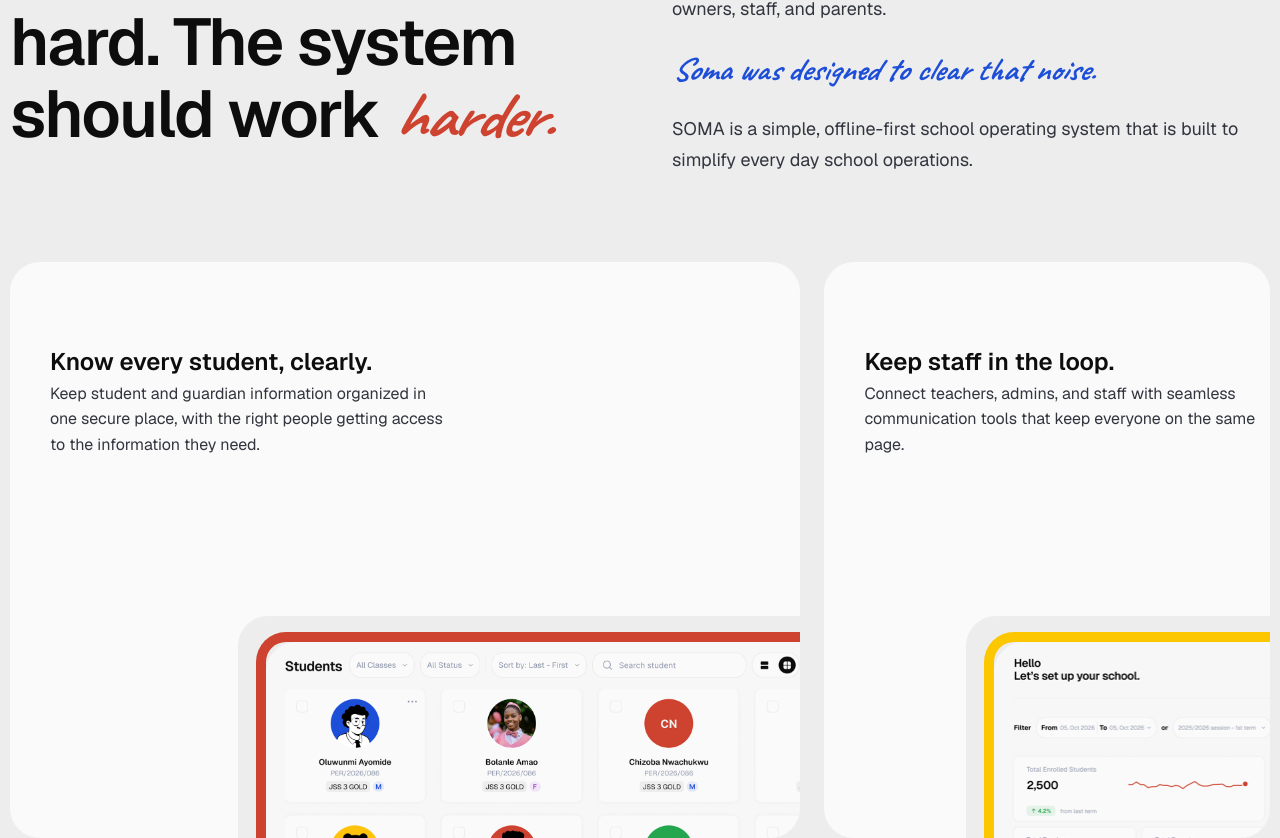
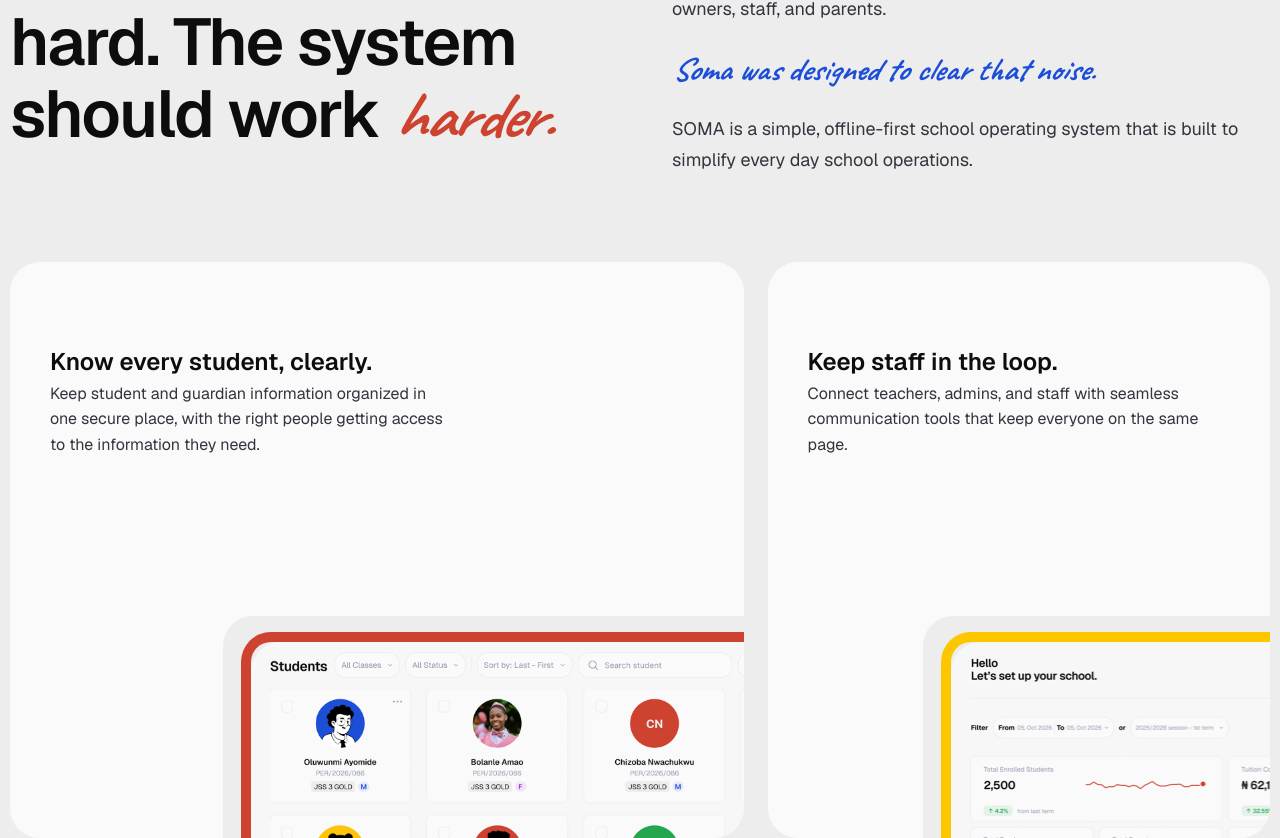
Before and after one commit to nimaappsss-web/soma-landing, a Next.js app: page / in a window 1280 px wide. Shown: the part 929-1767 px from the top of the page. Built offline with nearby package versions, Linux system fonts and the light colour scheme; some icons are missing.

Commit message:
fix: left card 60% width ratio

```diff
--- a/src/features/landing/components/ThirdSection.tsx
+++ b/src/features/landing/components/ThirdSection.tsx
@@ -6,7 +6,7 @@ export function ThirdSection() {
     <section className="w-full max-w-[1294px] mx-auto mt-[72px] mb-[86px]">
       <div className="flex flex-col lg:flex-row gap-6">
         {/* Left card - taller */}
-        <div className="flex-[1.85] bg-soma-white-card rounded-[30px] pl-10 pt-[30px] relative overflow-hidden">
+        <div className="flex-[1.5] bg-soma-white-card rounded-[30px] pl-10 pt-[30px] relative overflow-hidden">
           <Teacher variant="Bold" size={28} color="#0D0D0D" className="mb-5" />
           <h3 className="text-[24px] font-semibold text-soma-black mb-1 leading-tight">
             Know every student, clearly.
```
